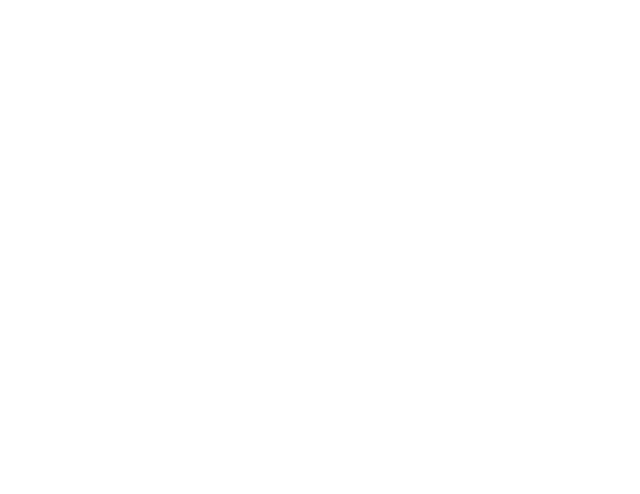
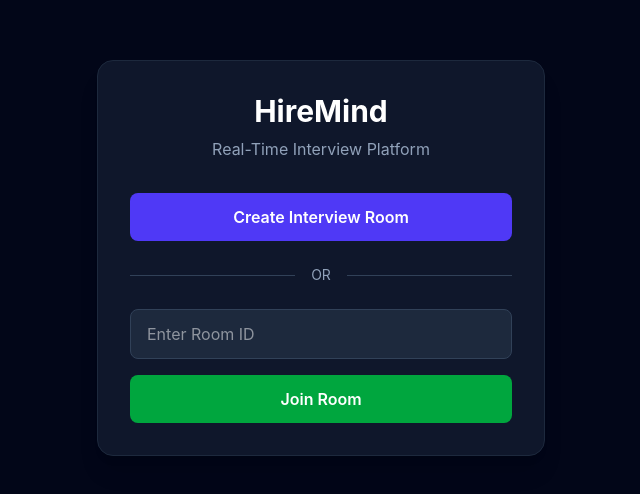
Before and after one commit to abhishekmaurya89/HireMind, a React app in the folder frontend/: page / in a window 1280 px wide. Before the commit this address had no page. Shown: the part 142-636 px from the top of the page, without its empty margins (319-959 px from the left). Built offline with nearby package versions, Linux system fonts and the light colour scheme; no server answers; the HTML template or start-up script is replaced by a standard one.

Commit message:
added Room UI

```diff
--- a/frontend/package.json
+++ b/frontend/package.json
@@ -10,6 +10,7 @@
     "preview": "vite preview"
   },
   "dependencies": {
+    "@monaco-editor/react": "^4.7.0",
     "@tailwindcss/vite": "^4.3.1",
     "axios": "^1.18.0",
     "react": "^19.2.6",
--- a/frontend/src/App.jsx
+++ b/frontend/src/App.jsx
@@ -3,12 +3,14 @@ import './App.css';
 import { BrowserRouter, Routes, Route } from "react-router-dom";
 import Login from './pages/Login';
 import Signup from './pages/Signup';
+import Home from './pages/Home';
 
 function App() {
   return (
     <BrowserRouter>
       <Routes>
         <Route path="/login" element={<Login />} />
+        <Route path="/" element={<Home />} />
         <Route path="/signup" element={<Signup />} />
       </Routes>
     </BrowserRouter>
--- /dev/null
+++ b/frontend/src/Contexts/AppContext.jsx
@@ -0,0 +1,24 @@
+import { createContext, useContext, useState } from "react";
+export const AppContext = createContext();
+export const AppContextProvider = ({ children }) => {
+  const [user, setUser] = useState(null);
+  const [token, setToken] = useState(
+    localStorage.getItem("token") || ""
+  );
+  const backendUrl = import.meta.env.VITE_API_URL;
+  const value = {
+    user,
+    setUser,
+    token,
+    setToken,
+    backendUrl,
+  };
+  return (
+    <AppContext.Provider value={value}>
+      {children}
+    </AppContext.Provider>
+  );
+};
+export const useAppContext = () => {
+  return useContext(AppContext);
+};
--- /dev/null
+++ b/frontend/src/components.js/Chats.jsx
@@ -0,0 +1,58 @@
+import React, { useState } from "react";
+function Chats({ chats, setChats }) {
+  const [message, setMessage] = useState("");
+  const handleSend = () => {
+    if (!message.trim()) return;
+    setChats((prev) => [
+      ...prev,
+      {
+        name: "You",
+        message,
+      },
+    ]);
+    setMessage("");
+  };
+  return (
+    <div className="h-full flex flex-col bg-slate-900">
+      <div className="p-4 border-b border-slate-800">
+        <h2 className="text-lg font-semibold text-white">
+          Chat
+        </h2>
+      </div>
+      <div className="flex-1 overflow-y-auto p-4 space-y-3">
+        {chats.map((chat, index) => (
+          <div
+            key={index}
+            className="bg-slate-800 p-3 rounded-lg"
+          >
+            <p className="text-indigo-400 text-sm font-semibold">
+              {chat.name}
+            </p>
+            <p className="text-slate-100">
+              {chat.message}
+            </p>
+          </div>
+        ))}
+      </div>
+      <div className="p-4 border-t border-slate-800 flex gap-2">
+        <input
+          type="text"
+          placeholder="Type a message..."
+          value={message}
+          onChange={(e) => setMessage(e.target.value)}
+          onKeyDown={(e) =>
+            e.key==="Enter"&&handleSend()
+          }
+          className="flex-1 bg-slate-800 text-white px-4 py-2 rounded-lg outline-none border border-slate-700"
+        />
+        <button
+          onClick={handleSend}
+          className="bg-indigo-600 hover:bg-indigo-700 text-white px-4 py-2 rounded-lg"
+        >
+          Send
+        </button>
+      </div>
+    </div>
+  );
+}
+export default Chats;
--- /dev/null
+++ b/frontend/src/components.js/CodeEditor.jsx
@@ -0,0 +1,19 @@
+import MonacoEditor from "@monaco-editor/react";
+
+function CodeEditor({ code, setCode }) {
+  const handleEditorChange = (value) => {
+    setCode(value || "");
+  };
+
+  return (
+    <MonacoEditor
+      height="90vh"
+      language="cpp"
+      value={code}
+      onChange={handleEditorChange}
+      theme="vs-dark"
+    />
+  );
+}
+
+export default CodeEditor;
--- /dev/null
+++ b/frontend/src/components.js/Particpants.jsx
@@ -0,0 +1,21 @@
+import React from 'react'
+function Participants({ participants }) {
+  return (
+    <div>
+      <h2 className="text-white text-lg font-semibold mb-4">
+        Participants
+      </h2>
+      <div className="space-y-2">
+        {participants.map((participant, index) => (
+          <div
+            key={index}
+            className="bg-slate-800 text-slate-200 p-2 rounded-md"
+          >
+            {participant.name}
+          </div>
+        ))}
+      </div>
+    </div>
+  );
+}
+export default Participants;
--- /dev/null
+++ b/frontend/src/pages/Home.jsx
@@ -0,0 +1,98 @@
+import axios from "axios";
+import React, { useState } from "react";
+import { useNavigate } from "react-router-dom";
+import Room from "./Room";
+
+function Home() {
+  const [roomId, setRoomId] = useState("");
+  const navigate = useNavigate();
+
+  const API_URL = import.meta.env.VITE_API_URL;
+
+  const handleCreateRoom = async () => {
+    try {
+      const token = localStorage.getItem("token");
+
+      const { data } = await axios.post(
+        `${API_URL}/api/rooms/create`,
+        {},
+        {
+          headers: {
+            Authorization: token,
+          },
+        },
+      );
+
+      navigate(`/room/${data.room.roomId}`);
+    } catch (error) {
+      console.log(error);
+    }
+  };
+
+  const handleJoinRoom = async (e) => {
+    e.preventDefault();
+
+    if (!roomId.trim()) return;
+
+    try {
+      const token = localStorage.getItem("token");
+
+      await axios.get(`${API_URL}/api/rooms/join/${roomId}`, {
+        headers: {
+          Authorization: token,
+        },
+      });
+
+      navigate(`/room/${roomId}`);
+    } catch (error) {
+      console.log(error);
+      alert("Room not found");
+    }
+  };
+
+  return (
+    <div className="min-h-screen bg-slate-950 flex items-center justify-center px-4">
+      <div className="w-full max-w-md bg-slate-900 p-8 rounded-2xl shadow-xl border border-slate-800">
+        <h1 className="text-3xl font-bold text-center text-white mb-2">
+          HireMind
+        </h1>
+
+        <p className="text-center text-slate-400 mb-8">
+          Real-Time Interview Platform
+        </p>
+
+        <button
+          onClick={handleCreateRoom}
+          className="w-full bg-indigo-600 hover:bg-indigo-700 text-white py-3 rounded-lg font-semibold transition"
+        >
+          Create Interview Room
+        </button>
+
+        <div className="flex items-center my-6">
+          <div className="flex-1 h-px bg-slate-700"></div>
+          <span className="px-4 text-slate-400 text-sm">OR</span>
+          <div className="flex-1 h-px bg-slate-700"></div>
+        </div>
+
+        <form onSubmit={handleJoinRoom} className="flex flex-col gap-4">
+          <input
+            type="text"
+            placeholder="Enter Room ID"
+            value={roomId}
+            onChange={(e) => setRoomId(e.target.value)}
+            className="bg-slate-800 border border-slate-700 text-white px-4 py-3 rounded-lg outline-none focus:border-indigo-500"
+          />
+
+          <button
+            type="submit"
+            className="w-full bg-green-600 hover:bg-green-700 text-white py-3 rounded-lg font-semibold transition"
+          >
+            Join Room
+          </button>
+        </form>
+      </div>
+    </div>
+  );
+}
+
+export default Home;
--- a/frontend/src/pages/Login.jsx
+++ b/frontend/src/pages/Login.jsx
@@ -1,5 +1,6 @@
 import { useState } from "react";
 import axios from "axios";
+import { useAppContext } from "../Contexts/AppContext";
 function Login() {
   const [formData, setFormData] = useState({
     email: "",
@@ -12,39 +13,30 @@ function Login() {
       [e.target.name]: e.target.value,
     }));
   };
-
+  const [user,setUser]=useAppContext();
+  const [token,setToken]=useAppContext();
   const handleSubmit = async (e) => {
-  e.preventDefault();
-
-  const API_URL = import.meta.env.VITE_API_URL;
-
-  const response = await axios.post(
-    `${API_URL}/api/auth/login`,
-    formData
-  );
-
-  localStorage.setItem("token", response.data.token);
-};
+    e.preventDefault();
+    const API_URL = import.meta.env.VITE_API_URL;
+    const response = await axios.post(`${API_URL}/api/auth/login`, formData);
+    setUser(response.data.user);
+    setToken(response.data.token);
+    localStorage.setItem("token", response.data.token);
+  };
 
   return (
     <div className="min-h-screen bg-slate-950 flex items-center justify-center px-4">
       <div className="w-full max-w-md bg-slate-900 border border-slate-800 rounded-2xl p-8 shadow-xl">
-
         <div className="text-center mb-8">
-          <h1 className="text-3xl font-bold text-white">
-            HireMind
-          </h1>
+          <h1 className="text-3xl font-bold text-white">HireMind</h1>
           <p className="text-slate-400 mt-2">
             Real-Time Technical Interview Platform
           </p>
         </div>
 
         <form onSubmit={handleSubmit} className="space-y-5">
-
           <div>
-            <label className="block text-sm text-slate-300 mb-2">
-              Email
-            </label>
+            <label className="block text-sm text-slate-300 mb-2">Email</label>
             <input
               type="email"
               name="email"
--- /dev/null
+++ b/frontend/src/pages/Room.jsx
@@ -0,0 +1,20 @@
+import React, { useState } from 'react'
+import CodeEditor from '../components.js/CodeEditor';
+import Chats from '../components.js/Chats';
+import Particpants from '../components.js/Particpants';
+
+function Room() {
+    const [code,setCode]=useState("");
+    const [chats,setChats]=useState([]);
+    const [participants,setParticipants]=useState([]);
+
+  return (
+    <div>
+        <Particpants participants={participants}/>
+        <Chats chats={chats} setChats={setChats}/>
+        <CodeEditor code={code} setCode={setCode}/>
+    </div>
+  )
+}
+
+export default Room
```
Also changed, not shown: frontend/src/pages/Signup.jsx (+11 -25 lines), 1 other file (tests, documents, lock files or other folders).
